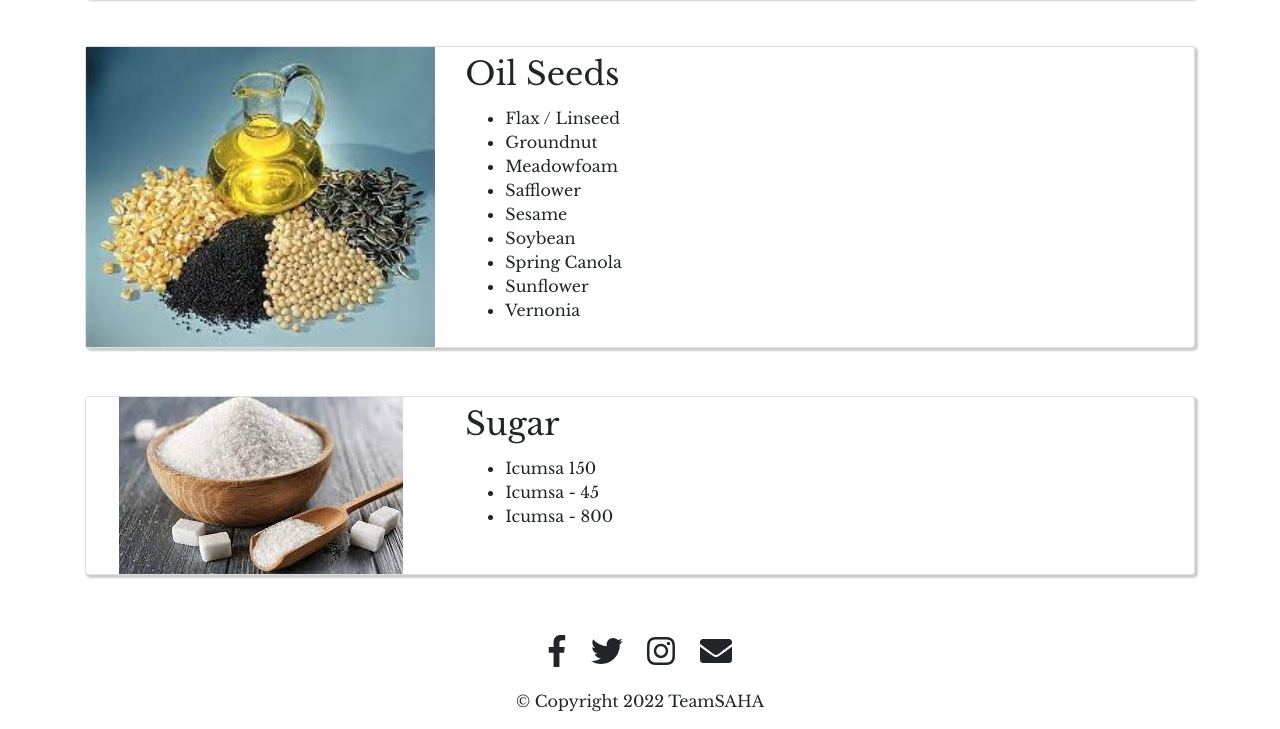
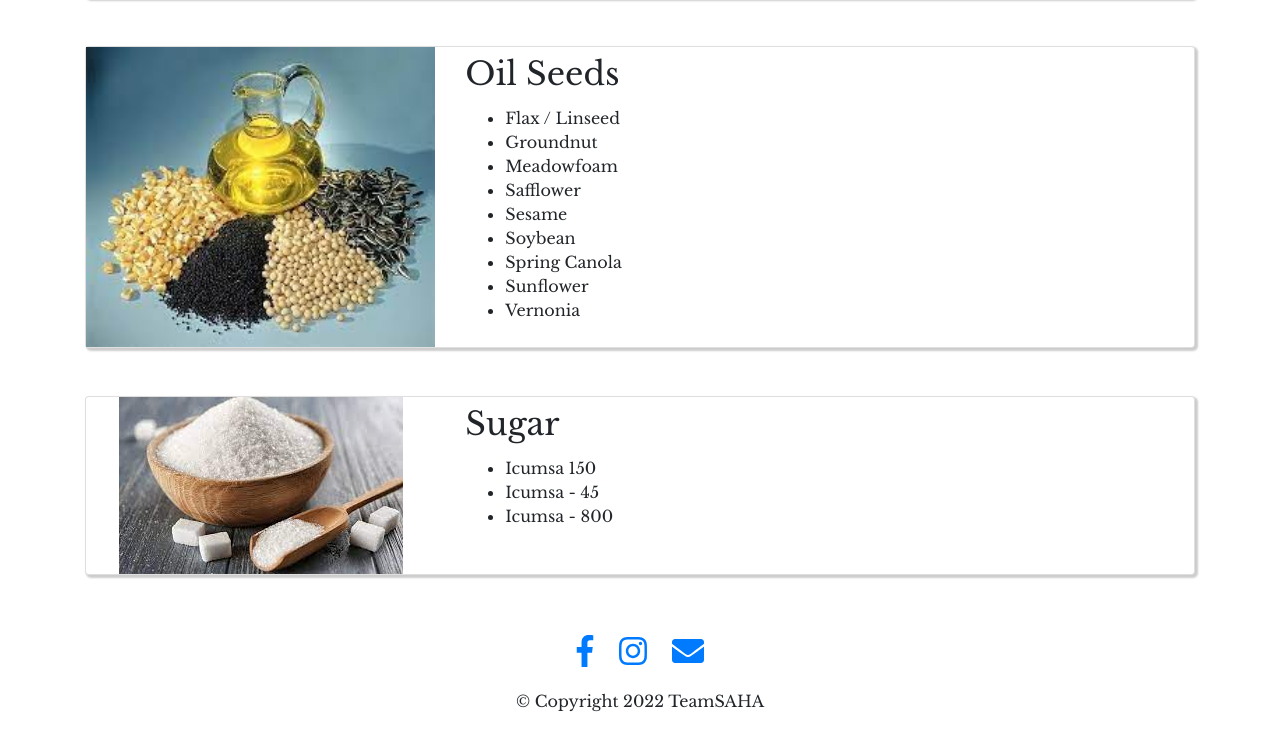
Before and after one commit to himanshu-singh07/GFIPL, a plain HTML site: page Products.html in a window 1280 px wide. Shown: the part 3370-4099 px from the top of the page. Drawn offline with nearby package versions, Linux system fonts and the light colour scheme.

Commit message:
Update Products.html

```diff
--- a/Products.html
+++ b/Products.html
@@ -424,12 +424,11 @@
     </section>
 
     <footer class="white-section" id="footer">
-        <div class="container-fluid">
-          <a><i class="social-icon fab fa-facebook-f"></i></a>
-          <a><i class="social-icon fab fa-twitter"></i></a>
-          <a><i class="social-icon fab fa-instagram"></i></a>
-          <a><i class="social-icon fas fa-envelope"></i></a>
-          <p>© Copyright 2022 TeamSAHA</p>
-        </div>
-      </footer>
+    <div class="container-fluid">
+      <a href="https://www.facebook.com/profile.php?id=100088780007782&mibextid=ZbWKwL"><i class="social-icon fab fa-facebook-f"></i></a>
+      <a href="https://www.instagram.com/gratifyingfoods/"><i class="social-icon fab fa-instagram"></i></a>
+      <a href="/HTML/contact.html"><i class="social-icon fas fa-envelope"></i></a>
+      <p>© Copyright 2022 TeamSAHA</p>
+    </div>
+  </footer>
 </body>
```
